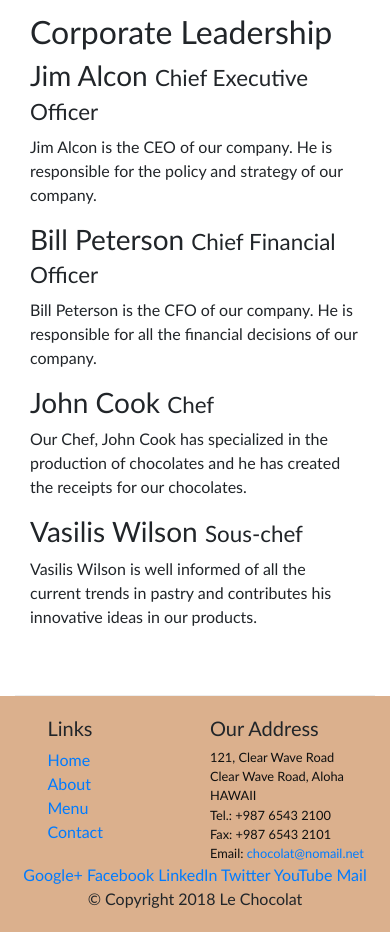
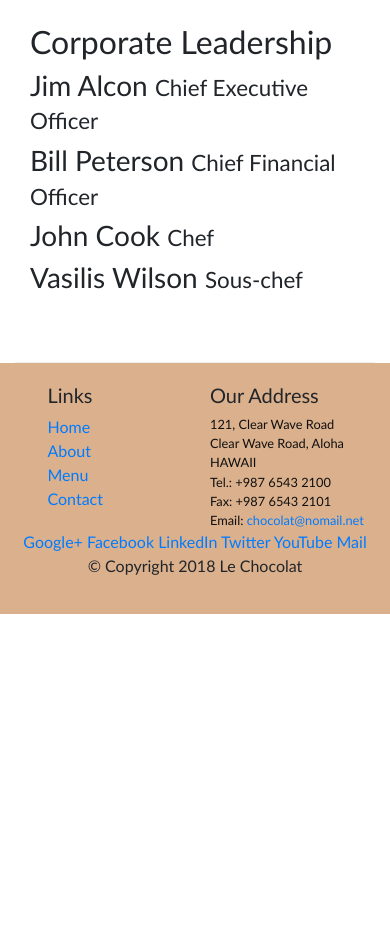
Before and after one commit to CeSeWo-LT/leChocolat, a website: page aboutus.html in a window 390 px wide. Shown: the part 880-1812 px from the top of the page. After the commit the page ends 1494 px from the top, so only its background shows below. Drawn offline with nearby package versions, Linux system fonts and the light colour scheme.

Commit message:
Bootstrap Assignment 1 Task 3

```diff
--- a/aboutus.html
+++ b/aboutus.html
@@ -51,13 +51,13 @@
             <div class="col-12">
                 <h2>Corporate Leadership</h2>
                 <h3>Jim Alcon <small>Chief Executive Officer </small></h3>
-                <p>Jim Alcon is the CEO of our company. He is responsible for the policy and strategy of our company. </p>
+                <p class="d-none d-sm-block">Jim Alcon is the CEO of our company. He is responsible for the policy and strategy of our company. </p>
                 <h3>Bill Peterson  <small>Chief Financial Officer </small></h3>
-                <p>Bill Peterson is the CFO of our company. He is responsible for all the financial decisions of our company. </p>
+                <p class="d-none d-sm-block">Bill Peterson is the CFO of our company. He is responsible for all the financial decisions of our company. </p>
                 <h3>John Cook <small>Chef</small></h3>
-                <p>Our Chef, John Cook has specialized in the production of chocolates and he has created the receipts for our chocolates. </p>
+                <p class="d-none d-sm-block">Our Chef, John Cook has specialized in the production of chocolates and he has created the receipts for our chocolates. </p>
                 <h3>Vasilis Wilson  <small>Sous-chef </small></h3>
-                <p>Vasilis Wilson is well informed of all the current trends in pastry and contributes his innovative ideas in our products. </p>
+                <p class="d-none d-sm-block">Vasilis Wilson is well informed of all the current trends in pastry and contributes his innovative ideas in our products. </p>
 
             </div>
        </div>
```
